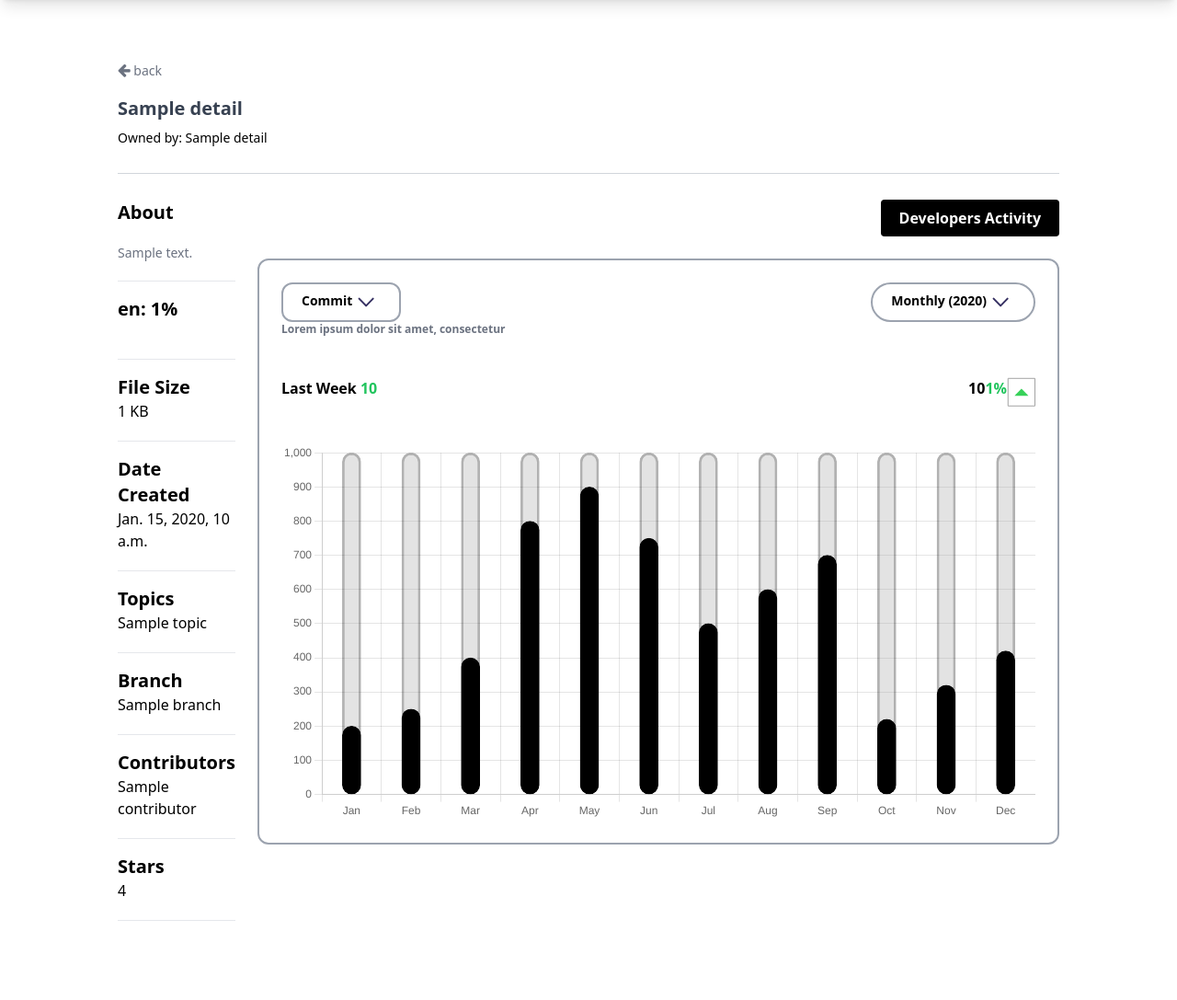
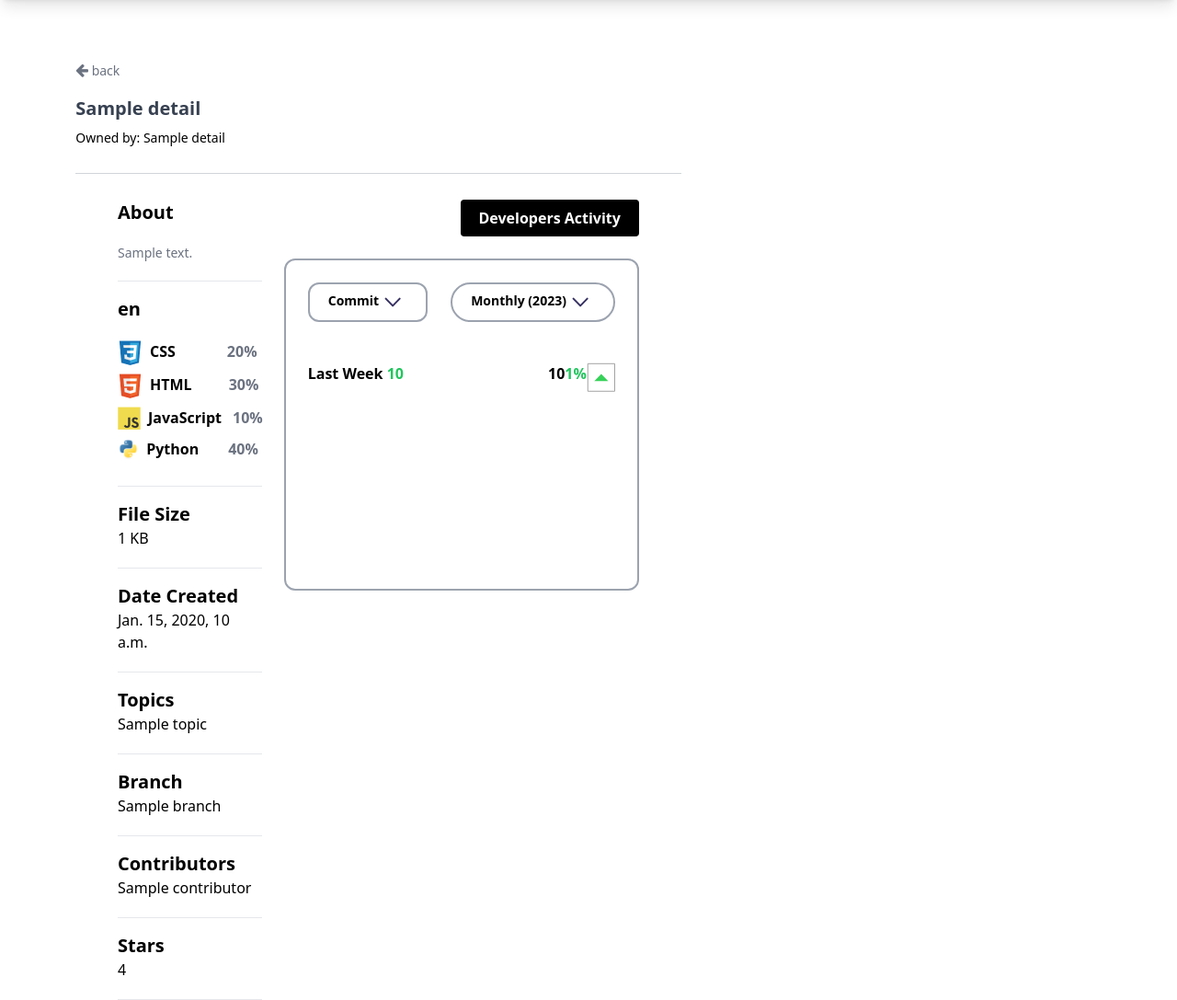
Before and after one commit to AgileRE-2023/GitTrackr, a Django app: template templates/utilities/repository_detail.html in a window 1280 px wide. Shown: the part 80-1167 px from the top of the page at 92% size. Before the commit the page ends 1081 px from the top, so only its background shows below. Run offline with Django 4.2, Linux system fonts and the light colour scheme; the template is opened without the code that fills it: most values are stand-ins (such as "Sample title", 1, 10 or a date in 2020); a map, chart or similar area stays blank; style sheets or scripts are compiled from the project's sources; some libraries are stand-ins or nearby versions.

Commit message:
fix: detail repo chart

```diff
--- a/templates/utilities/repository_detail.html
+++ b/templates/utilities/repository_detail.html
@@ -19,7 +19,7 @@
   <!-- Navbar End -->
   <!-- Content Start -->
   <div class="absolute">
-    <div class=" mt-36 mx-32">
+    <div class=" mt-36 mx-auto w-4/5">
       <div class=" text-gray-500 font-semibold text-sm">
         <a href="#" class="text-sm font-normal text-gray-500 hover:text-gray-900"><i
             class="fa fa-arrow-left text-base"></i> back </a>
@@ -46,13 +46,9 @@
         </div>
         <hr class="mt-5">
         <div class="font-semibold text-xl mb-5 mt-4">
-          <ul>
-            {% for lang, percentage in details.Languages.items %}
-                <li>{{ lang }}: {{ percentage }}%</li>
-            {% endfor %}
-          </ul>
+          {{ details.Languages }}
         </div>
-        <!-- <div class="flex flex-col">
+        <div class="flex flex-col">
           <div class="flex flex- mb-2 mr-6">
             <img class="mr-2 "src="{% static 'images/css.png' %}" alt="">
             <div class="font-semibold mr-14">
@@ -89,7 +85,7 @@
               40%
             </div>
           </div>
-        </div> -->
+        </div>
         <hr class="mt-5">
         <div class="font-semibold text-xl  mt-4">
           File Size
@@ -137,33 +133,29 @@
     </div>
     <!-- Sidebar End -->
     <div class="content w-full mr-32 ">
-      <div class="flex justify-end mb-6">
-        <a  href="{% url 'developer_statistic' repository_id %}">
-          <p class="bg-black text-white rounded items-center px-5 font-semibold py-2">
-            Developers Activity
-          </p>
-        </a>
-      </div>
+
+      <a  href="{% url 'developer_statistic' repository_id %}" class="flex flex-row justify-end mb-6">
+        <div class="bg-black text-white rounded items-center  px-5 font-semibold py-2">
+          Developers Activity
+        </div>
+      </a>
      <!-- Graph Start -->
     <div class="border-gray-400 border-2 rounded-xl p-6">
       <div class="flex flex-row justify-between mb-11">
         <div class="flex flex-col">
-          <div class="drop2">
+          <div class="drop2" id="commitDropdown">
             <button class=" flex flex-row  px-5 py-1 border-gray-400 border-2 rounded-xl w-fit">
-              <div class="font-bold text-sm mt-1">
+              <div class="font-bold text-sm mt-1" id="selectedChartType">
                 Commit
               </div>
               <svg xmlns="http://www.w3.org/2000/svg" width="31" height="31" viewBox="0 0 31 31" fill="none">
                 <path d="M7.56119 11.6105L15.1224 19.3508L22.6836 11.6105" stroke="#363062" stroke-width="2" stroke-linecap="round" stroke-linejoin="round"/>
               </svg>
             </button>
-            <div  class="menu2 absolute hidden bg-white rounded-lg shadow w-36 border-2 border-gray-500 mt-1 " id="dropdownMenu">
-              <div  class="block px-4 py-3 text-md font-medium hover:bg-gray-700  dark:hover:bg-gray-600 dark:hover:text-white"> idk</div>
-              <div class="block px-4 py-3 text-md font-medium hover:bg-gray-700  dark:hover:bg-gray-600 dark:hover:text-white"> idk</div>
+            <div  class="menu2 absolute hidden bg-white rounded-lg shadow w-36 border-2 border-gray-500 mt-1 " id="commitDropdownMenu">
+              <div  class="block px-4 py-3 text-md font-medium hover:bg-gray-700  dark:hover:bg-gray-600 dark:hover:text-white" onclick="changeChartType('commit')"> Commit</div>
+              <div class="block px-4 py-3 text-md font-medium hover:bg-gray-700  dark:hover:bg-gray-600 dark:hover:text-white" onclick="changeChartType('pullRequest')"> Pull Request</div>
             </div>
-          </div>
-          <div class="text-gray-500 font-semibold text-xs">
-            Lorem ipsum dolor sit amet, consectetur
           </div>
         </div>
           <div class="kosong">
@@ -171,16 +163,20 @@
           </div>
           <div class="drop relative">
             <button class=" flex flex-row  px-5 py-1 border-gray-400 border-2 rounded-full">
-              <div class="font-bold text-sm mt-1">
-                Monthly (2020)
+              <div id="selectedYear" class="font-bold text-sm mt-1">
+                Monthly (2023)
               </div>
               <svg xmlns="http://www.w3.org/2000/svg" width="31" height="31" viewBox="0 0 31 31" fill="none">
                 <path d="M7.56119 11.6105L15.1224 19.3508L22.6836 11.6105" stroke="#363062" stroke-width="2" stroke-linecap="round" stroke-linejoin="round"/>
               </svg>
             </button>
             <div  class="menu absolute hidden bg-white rounded-lg shadow w-36 border-2 border-gray-500 mt-1 " id="dropdownMenu">
-              <div  class="block px-4 py-3 text-md font-medium hover:bg-gray-700  dark:hover:bg-gray-600 dark:hover:text-white"> 2021</div>
-              <div class="block px-4 py-3 text-md font-medium hover:bg-gray-700  dark:hover:bg-gray-600 dark:hover:text-white"> 2023</div>
+              <div   onclick="changeYear(2017)"class="block px-4 py-3 text-md font-medium hover:bg-gray-700  dark:hover:bg-gray-600 dark:hover:text-white"> 2017</div>
+              <div   onclick="changeYear(2018)" class="block px-4 py-3 text-md font-medium hover:bg-gray-700  dark:hover:bg-gray-600 dark:hover:text-white"> 2018</div>
+              <div   onclick="changeYear(2019)" class="block px-4 py-3 text-md font-medium hover:bg-gray-700  dark:hover:bg-gray-600 dark:hover:text-white"> 2019</div>
+              <div   onclick="changeYear(2020)" class="block px-4 py-3 text-md font-medium hover:bg-gray-700  dark:hover:bg-gray-600 dark:hover:text-white"> 2020</div>
+              <div   onclick="changeYear(2021)" class="block px-4 py-3 text-md font-medium hover:bg-gray-700  dark:hover:bg-gray-600 dark:hover:text-white"> 2021</div>
+              <div   onclick="changeYear(2023)" class="block px-4 py-3 text-md font-medium hover:bg-gray-700  dark:hover:bg-gray-600 dark:hover:text-white"> 2023</div>
             </div>
           </div>
           </div>
@@ -202,10 +198,7 @@
             </div>
           </div>
 
-        <canvas id="myChart" class="rounded">
-          <div class="bar" style="border-top-left-radius: 10px; border-top-right-radius: 10px;"></div>
-          <div class="bar" style="border-top-left-radius: 10px; border-top-right-radius: 10px;"></div>
-        </canvas>
+        <canvas id="myChart"> </canvas>
     </div>
       <!-- Graph End  -->
         </div>
@@ -214,11 +207,11 @@
 </div>
 
 
+
   <script>
     document.addEventListener("DOMContentLoaded", function () {
       const dropdownButton = document.querySelector(".group");
       const dropdownMenu = document.querySelector(".absolute");
-
       dropdownButton.addEventListener("click", function () {
         dropdownMenu.classList.toggle("hidden");
       });
@@ -226,63 +219,101 @@
     document.addEventListener("DOMContentLoaded", function () {
       const dropdownButton = document.querySelector(".drop");
       const dropdownMenu = document.querySelector(".menu");
-
+      updateChart(2023);
       dropdownButton.addEventListener("click", function () {
         dropdownMenu.classList.toggle("hidden");
+        if (!dropdownButton.contains(event.target) && !dropdownMenu.contains(event.target)) {
+          dropdownMenu.classList.add('hidden');
+    }
       });
     });
     document.addEventListener("DOMContentLoaded", function () {
-      const dropdownButton = document.querySelector(".drop2");
-      const dropdownMenu = document.querySelector(".menu2");
+    const commitDropdownButton = document.querySelector(".drop2");
+    const commitDropdownMenu = document.querySelector(".menu2");
 
-      dropdownButton.addEventListener("click", function () {
-        dropdownMenu.classList.toggle("hidden");
-      });
+     commitDropdownButton.addEventListener("click", function () {
+        commitDropdownMenu.classList.toggle("hidden");
+       });
     });
 
-    const xArray = ["Jan", "Feb", "Mar", "Apr", "May", "Jun", "Jul", "Aug", "Sep", "Oct", "Nov", "Dec"];
+function changeChartType(chartType) {
+  const chartTypeLabel = chartType === 'commit' ? 'Commit' : 'Pull Request';
+  document.getElementById('selectedChartType').textContent = chartTypeLabel;
+  document.getElementById('selectedYear').textContent = `Monthly (2023)`;
 
+  if (chartType === 'commit') {
+    updateChart(2023);
+  } else if (chartType === 'pullRequest') {
+    ChartPullReq(2023);
+  }
+}
+
+
+    function changeYear(year) {
+    document.getElementById('selectedYear').textContent = `Monthly (${year})`;
+    document.getElementById('dropdownMenu').classList.add('hidden');
+
+
+    updateChart(year);
+  }
+  function updateChart(selectedYear) {
     const ctx = document.getElementById("myChart").getContext("2d");
+    const existingChart = Chart.getChart(ctx);
+    if (existingChart) {
+      existingChart.destroy();
+    }
+    const commitData = JSON.parse('{{ details.CountCommit|safe }}');
+    const datasets = [];
 
+    var labels = [
+      { label: "Jan", value: `${selectedYear}-01` },
+      { label: "Feb", value: `${selectedYear}-02` },
+      { label: "Mar", value: `${selectedYear}-03` },
+      { label: "Apr", value: `${selectedYear}-04` },
+      { label: "May", value: `${selectedYear}-05` },
+      { label: "Jun", value: `${selectedYear}-06` },
+      { label: "Jul", value: `${selectedYear}-07` },
+      { label: "Aug", value: `${selectedYear}-08` },
+      { label: "Sep", value: `${selectedYear}-09` },
+      { label: "Oct", value: `${selectedYear}-10` },
+      { label: "Nov", value: `${selectedYear}-11` },
+      { label: "Dec", value: `${selectedYear}-12` }
+    ];
+
+    datasets.push({
+        label: 'Total Commits',
+        backgroundColor: "black",
+        borderColor: "rgba(0,0,0, 1)",
+        data: labels.map(entry => commitData[entry.value]?.total || 0),
+        borderWidth: 2,
+        barThickness: 20,
+        barPercentage: 0.9,
+        categoryPercentage: 1.0,
+    });
+
+
+    const contributors = Object.values(commitData)[0].contributors;
+    for (const contributor in contributors) {
+        datasets.push({
+            label: contributor,
+            backgroundColor: getRandomColor(),
+            data: labels.map(entry => commitData[entry.value]?.contributors[contributor] || 0),
+            borderWidth: 2,
+            barThickness: 20,
+            barPercentage: 0.9,
+            categoryPercentage: 1.0,
+        });
+    }
     new Chart(ctx, {
       type: "bar",
       data: {
-        labels: xArray,
-        datasets: [
-          {
-            label: 'below',
-            backgroundColor: "black",
-            borderColor: "rgba(0,0,0, 1)",
-            data: [200, 250, 400, 800, 900, 750, 500, 600, 700, 220, 320, 420],
-            borderWidth: 2,
-            borderHeight: 10,
-            barThickness: 20,
-            borderSkipped: 20,
-            borderRadius: 10,
-            barPercentage: 0.9,
-            categoryPercentage: 1.0,
-          },
-          {
-            label: 'above',
-            backgroundColor: "rgba(163, 163, 163, 0.3)",
-            borderColor: "rgba(0, 0, 0, 0.3)",
-            data: [1000, 1000, 1000, 1000, 1000, 1000, 1000, 1000, 1000, 1000, 1000, 1000],
-            borderWidth: 2,
-            borderHeight: 10,
-            barThickness: 20,
-            borderSkipped: 20,
-            borderRadius: 10,
-            barPercentage: 0.9,
-            categoryPercentage: 1.0,
-          },
-        ]
+        labels: labels.map(entry => entry.label),
+        datasets: datasets
       },
       options: {
         scales: {
           y: {
             beginAtZero: true,
-            suggestedMin: 0,
-            suggestedMax: 1000,
             stacked: false,
           },
           x: {
@@ -297,6 +328,89 @@
         responsive: true
       }
     });
+}
+
+  function getRandomColor() {
+    const letters = '0123456789ABCDEF';
+    let color = '#';
+    for (let i = 0; i < 6; i++) {
+        color += letters[Math.floor(Math.random() * 16)];
+    }
+    return color;
+}
+
+function ChartPullReq(selectedYear){
+  const ctx = document.getElementById("myChart").getContext("2d");
+    const existingChart = Chart.getChart(ctx);
+    if (existingChart) {
+      existingChart.destroy();
+    }
+    const pullreqData = JSON.parse('{{ details.CountPullreq|safe }}');
+    const datasets = [];
+    var labels = [
+      { label: "Jan", value: `${selectedYear}-01` },
+      { label: "Feb", value: `${selectedYear}-02` },
+      { label: "Mar", value: `${selectedYear}-03` },
+      { label: "Apr", value: `${selectedYear}-04` },
+      { label: "May", value: `${selectedYear}-05` },
+      { label: "Jun", value: `${selectedYear}-06` },
+      { label: "Jul", value: `${selectedYear}-07` },
+      { label: "Aug", value: `${selectedYear}-08` },
+      { label: "Sep", value: `${selectedYear}-09` },
+      { label: "Oct", value: `${selectedYear}-10` },
+      { label: "Nov", value: `${selectedYear}-11` },
+      { label: "Dec", value: `${selectedYear}-12` }
+    ];
+
+    datasets.push({
+        label: 'Total Commits',
+        backgroundColor: "black",
+        borderColor: "rgba(0,0,0, 1)",
+        data: labels.map(entry => pullreqData[entry.value]?.total || 0),
+        borderWidth: 2,
+        barThickness: 20,
+        barPercentage: 0.9,
+        categoryPercentage: 1.0,
+    });
+
+
+    const contributors = Object.values(pullreqData)[0].contributors;
+    for (const contributor in contributors) {
+        datasets.push({
+            label: contributor,
+            backgroundColor: getRandomColor(),
+            data: labels.map(entry => pullreqData[entry.value]?.contributors[contributor] || 0),
+            borderWidth: 2,
+            barThickness: 20,
+            barPercentage: 0.9,
+            categoryPercentage: 1.0,
+        });
+    }
+    new Chart(ctx, {
+      type: "bar",
+      data: {
+        labels: labels.map(entry => entry.label),
+        datasets: datasets
+      },
+      options: {
+        scales: {
+          y: {
+            beginAtZero: true,
+            stacked: false,
+          },
+          x: {
+            stacked: true,
+          },
+        },
+        plugins: {
+          legend: {
+            display: false,
+          }
+        },
+        responsive: true
+      }
+    })
+}
   </script>
 </body>
 
```
Also changed, not shown: apps/utilities/views.py (+45 -0 lines).
